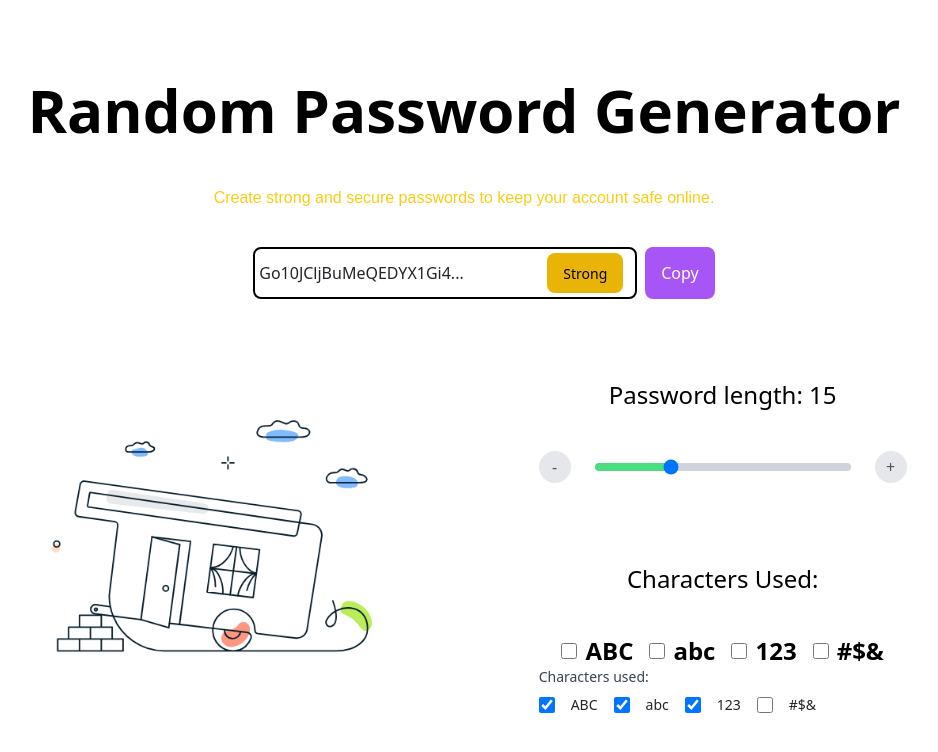
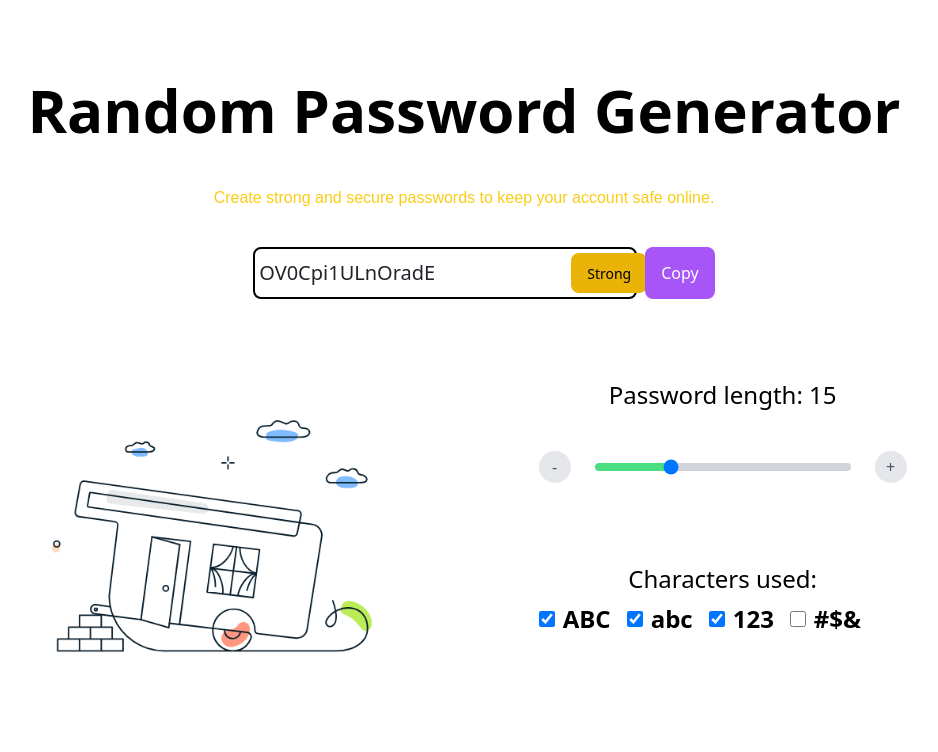
Before and after one commit to Neel-max-cpu/PasswordGenerator, a React (Create React App) app: page / in a window 1280 px wide. Shown: the top 752 px of the page, without its empty margins (176-1114 px from the left). Built offline with nearby package versions, Linux system fonts and the light colour scheme; a web font is replaced by a local one.

Commit message:
almost done :memo:

```diff
--- a/src/App.js
+++ b/src/App.js
@@ -8,7 +8,7 @@ import { useEffect, useState } from 'react';
 function App() {
 
   const [password, setPassword] = useState('');
-  const [length, setLength] = useState(50);
+  const [passwordLength, setPasswordLength] = useState(15);
   const [useUppercase, setUseUppercase] = useState(true);
   const [useLowercase, setUseLowercase] = useState(true);
   const [useNumbers, setUseNumbers] = useState(true);
@@ -18,10 +18,10 @@ function App() {
   return (
     <div>
       <MainPage
+      passwordLength={passwordLength}
+      setPasswordLength={setPasswordLength}
       password={password}
       setPassword={setPassword}
-      length={length}
-      setLength={setLength}
       useUppercase={useUppercase}
       setUseUppercase={setUseUppercase}
       useLowercase={useLowercase}
@@ -33,8 +33,9 @@ function App() {
       />
 
       <Down
+      passwordLength={passwordLength}
+      setPasswordLength={setPasswordLength}
       password={password}
-      length={length}
       useUppercase={useUppercase}
       setUseUppercase={setUseUppercase}
       useLowercase={useLowercase}
--- a/src/Components/Down.jsx
+++ b/src/Components/Down.jsx
@@ -2,10 +2,7 @@ import React, { useState } from 'react'
 import Slider from './Slider'
 import img1 from '../Assets/1copy.png'
 import Checkbox from './Checkbox'
-const Down = ({ password, length, useUppercase, setUseUppercase, useLowercase, setUseLowercase, useNumbers, setUseNumbers, useSymbols, setUseSymbols }) => {
-
-    const [passwordLength, setPasswordLength] = useState(15); // Initial password length state
-
+const Down = ({ useUppercase, setUseUppercase, useLowercase, setUseLowercase, useNumbers, setUseNumbers, useSymbols, setUseSymbols, passwordLength, setPasswordLength }) => {
 
     return (
         <>
@@ -19,44 +16,24 @@ const Down = ({ password, length, useUppercase, setUseUppercase, useLowercase, s
                     <h1 className='text-black text-2xl text-center'>Password length: {passwordLength}</h1>
                     <Slider onChangeLength={setPasswordLength} />
 
-                    <h1 className='mt-20 text-black text-2xl text-center'>Characters Used:</h1>
-                    <div className="mt-10 flex justify-center items-center space-x-4">
-                        <label className="flex items-center space-x-2">
-                            <input type="checkbox" className="form-checkbox p-4 h-4 w-4 text-blue-500" />
-                            <h1 className="text-black text-2xl font-bold">ABC</h1>
-                        </label>
-                        <label className="flex items-center space-x-2">
-                            <input type="checkbox" className="form-checkbox p-4 h-4 w-4 text-blue-500" />
-                            <h1 className="text-black text-2xl font-bold">abc</h1>
-                        </label>
-                        <label className="flex items-center space-x-2">
-                            <input type="checkbox" className="form-checkbox p-4 h-4 w-4 text-blue-500" />
-                            <h1 className="text-black text-2xl font-bold">123</h1>
-                        </label>
-                        <label className="flex items-center space-x-2">
-                            <input type="checkbox" className="form-checkbox p-4 h-4 w-4 text-blue-500" />
-                            <h1 className="text-black text-2xl font-bold">#$&</h1>
-                        </label>
-                    </div>
-
                     <div className="space-y-2">
-                        <label className="block text-sm font-medium text-gray-700">Characters used:</label>
+                        <h1 className="mt-20 text-black text-2xl text-center">Characters used:</h1>
                         <div className="flex space-x-4">
                             <div className="flex items-center">
                                 <Checkbox id="uppercase" checked={useUppercase} onCheckedChange={setUseUppercase} />
-                                <label htmlFor="uppercase" className="ml-2 text-sm">ABC</label>
+                                <label htmlFor="uppercase" className="text-black text-2xl font-bold">ABC</label>
                             </div>
                             <div className="flex items-center">
                                 <Checkbox id="lowercase" checked={useLowercase} onCheckedChange={setUseLowercase} />
-                                <label htmlFor="lowercase" className="ml-2 text-sm">abc</label>
+                                <label htmlFor="lowercase" className="text-black text-2xl font-bold">abc</label>
                             </div>
                             <div className="flex items-center">
                                 <Checkbox id="numbers" checked={useNumbers} onCheckedChange={setUseNumbers} />
-                                <label htmlFor="numbers" className="ml-2 text-sm">123</label>
+                                <label htmlFor="numbers" className="text-black text-2xl font-bold">123</label>
                             </div>
                             <div className="flex items-center">
                                 <Checkbox id="symbols" checked={useSymbols} onCheckedChange={setUseSymbols} />
-                                <label htmlFor="symbols" className="ml-2 text-sm">#$&</label>
+                                <label htmlFor="symbols" className="text-black text-2xl font-bold">#$&</label>
                             </div>
                         </div>
                     </div>
--- a/src/Components/MainPage.jsx
+++ b/src/Components/MainPage.jsx
@@ -1,10 +1,9 @@
 import React, { useState, useEffect } from 'react';
-import { CopySlash, RefreshCw } from "lucide-react"
 
 const MainPage = ({
   password, setPassword, length, setLength,
   useUppercase, setUseUppercase, useLowercase, setUseLowercase,
-  useNumbers, setUseNumbers, useSymbols, setUseSymbols
+  useNumbers, setUseNumbers, useSymbols, setUseSymbols,passwordLength,setPasswordLength
 }) => {
 
   // const [password, setPassword] = useState('')
@@ -23,7 +22,7 @@ const MainPage = ({
     if (useSymbols) charset += '!@#$%^&*()_+{}[]|:;<>,.?/~'
 
     let newPassword = ''
-    for (let i = 0; i < length; i++) {
+    for (let i = 0; i < passwordLength; i++) {
       newPassword += charset.charAt(Math.floor(Math.random() * charset.length))
     }
     setPassword(newPassword)
@@ -31,7 +30,7 @@ const MainPage = ({
 
   useEffect(() => {
     generatePassword()
-  }, [length, useUppercase, useLowercase, useNumbers, useSymbols])
+  }, [passwordLength, useUppercase, useLowercase, useNumbers, useSymbols])
 
   const copyPassword = () => {
     navigator.clipboard.writeText(password)
@@ -39,11 +38,11 @@ const MainPage = ({
   }
 
   const getPasswordStrength = () => {
-    if (length > 12 && useUppercase && useLowercase && useNumbers && useSymbols) {
+    if (passwordLength > 12 && useUppercase && useLowercase && useNumbers && useSymbols) {
       return 'Very strong'
-    } else if (length > 8 && ((useUppercase && useLowercase && useNumbers) || useSymbols)) {
+    } else if (passwordLength > 8 && ((useUppercase && useLowercase && useNumbers) || useSymbols)) {
       return 'Strong'
-    } else if (length > 6) {
+    } else if (passwordLength > 6) {
       return 'Medium'
     } else {
       return 'Weak'
@@ -78,7 +77,7 @@ const MainPage = ({
           <div className='flex mx-2'>
             <div className="flex items-center space-x-2 ml-10  mr-2 border-2 border-black rounded-lg px-1 py-1 w-96 focus:outline-none focus:ring-2 focus:ring-blue-500">
               <input
-                className=" flex-grow mr-2" value={password.length > 21 ? `${password.slice(0, 21)}...` : password}
+                className="text-xl flex-grow mr-2" value={password.length > 21 ? `${password.slice(0, 21)}...` : password}
               />
               <div className={`mx-2 bg-green-500 text-white px-3 py-2 rounded-lg ${getStrengthColor()}`}>
                 <span className="text-sm  font-medium text-black">{getPasswordStrength()}</span>
--- a/src/Components/Slider.jsx
+++ b/src/Components/Slider.jsx
@@ -1,4 +1,4 @@
-import React, { useEffect, useState } from 'react';
+import React, { useState } from 'react';
 
 function Slider({onChangeLength}) {
   const [value, setValue] = useState(15);
```
